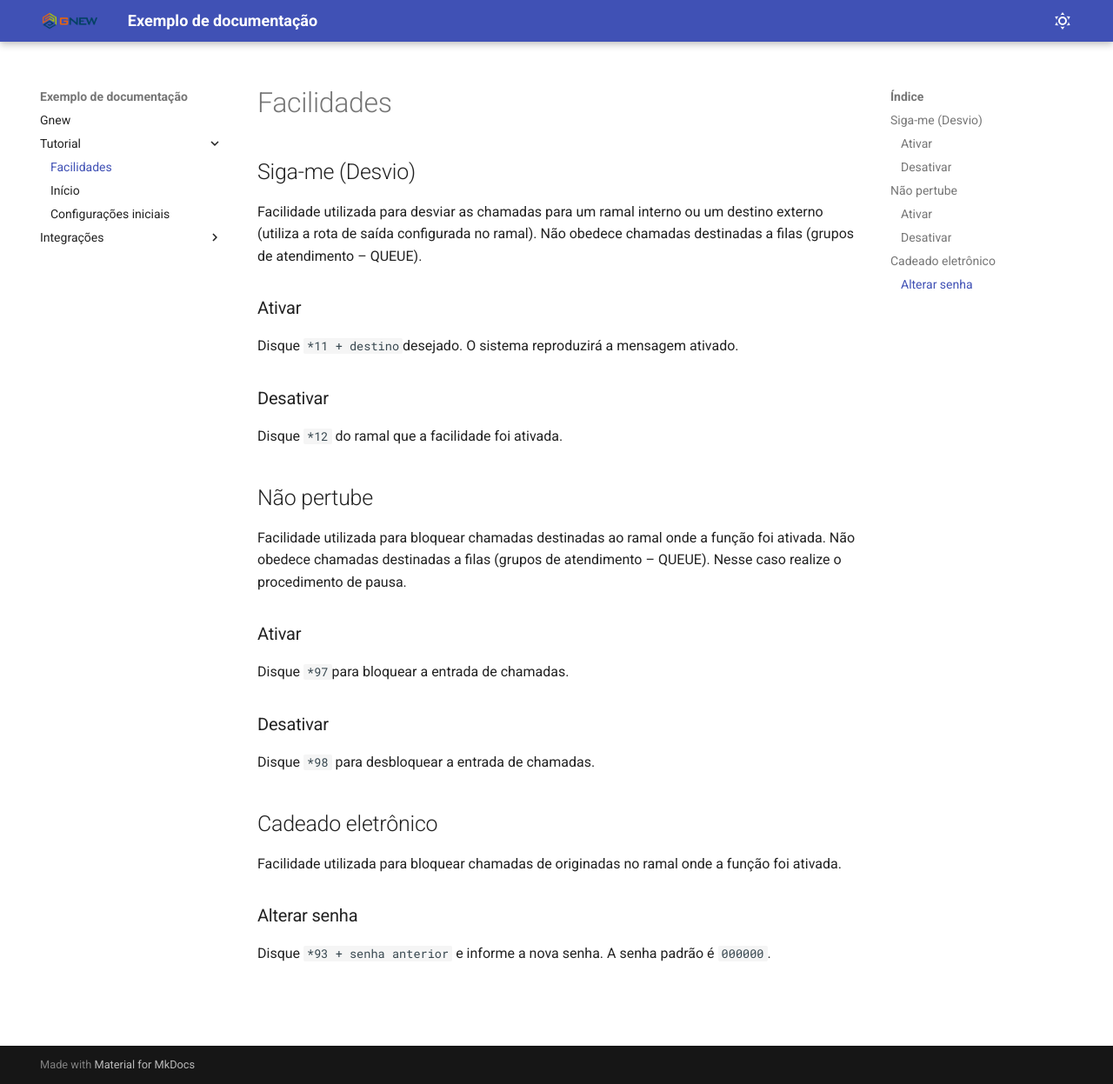
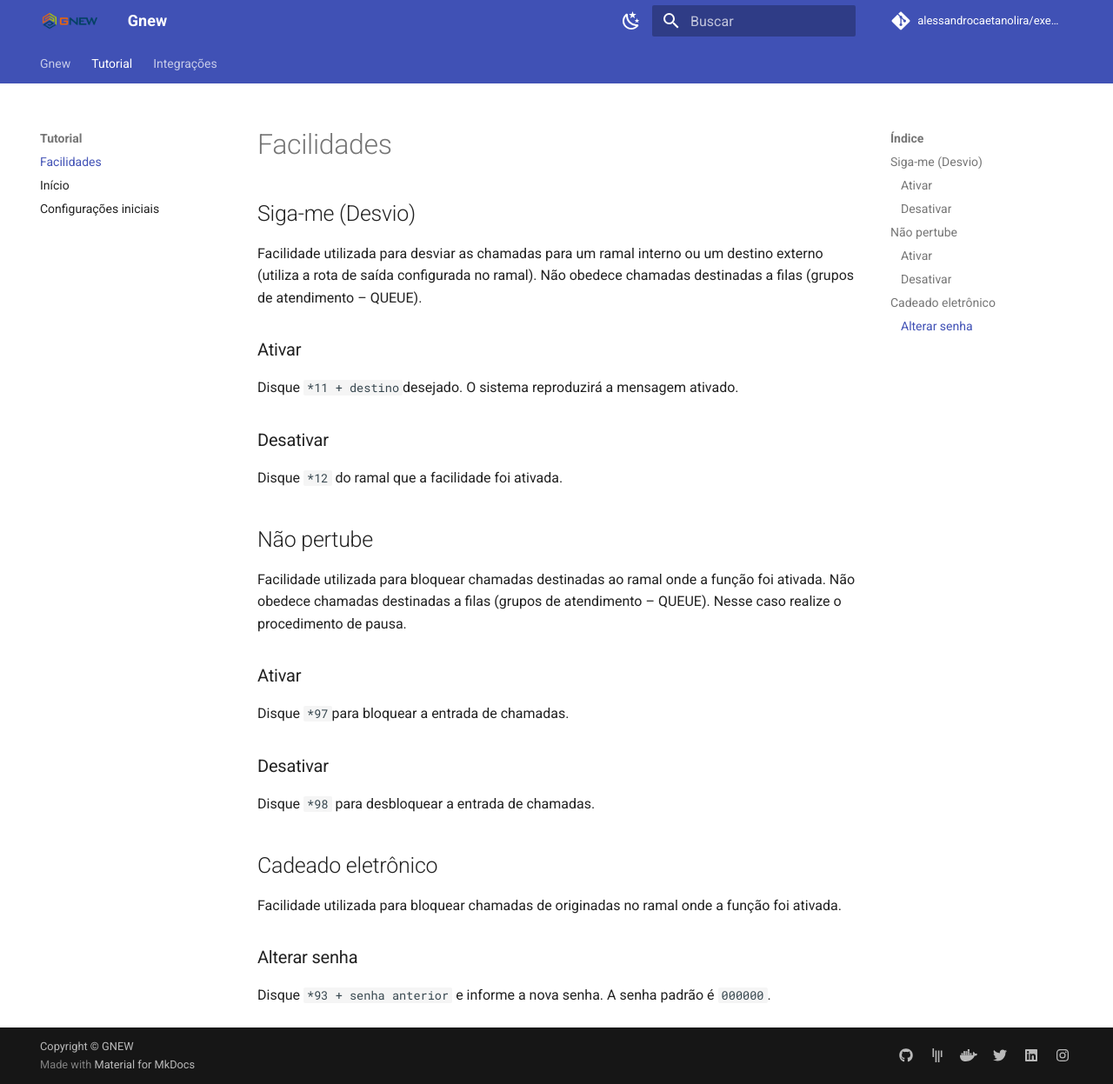
Before and after one commit to alessandrocaetanolira/exemplo-mkdocs, an MkDocs documentation site: the page built from docs/pages/tutorial/facilidades.md, in a window 1280 px wide and 1247 px high. Shown: the whole window at 87% size. Built offline with MkDocs 1.6.1 and Material for MkDocs 9.7.7, drawn with Linux system fonts in a browser that asks for light colours; comment, search, counter and statistics services are not loaded.

Commit message:
Navbar add e reestruturado os dirs

```diff
--- a/mkdocs.yml
+++ b/mkdocs.yml
@@ -1,29 +1,103 @@
-site_name: Exemplo de documentação
-# temas diversos: https://mkdocs.github.io/mkdocs-bootswatch/
-# theme: material
+# PROJECT INFORMATION
+site_name: Gnew
+
+# REPOSITORY
+# Repository
+repo_name: alessandrocaetanolira/exemplo-mkdocs
+repo_url: https://github.com/alessandrocaetanolira/exemplo-mkdocs
+edit_uri: ""
+
+# COPYRIGHT
+copyright: Copyright &copy; GNEW
+
+# CONFIGURATION
 theme:
-  language: pt
-  name:  material
-  # name:  sandstone
-  logo: assets/img/logo.png
-  favicon: assets/img/índice.ico
-  # custom modo escuro
-  palette:
-    - scheme: default
-      primary: default
-      toggle:
-        icon: material/weather-sunny
-        name: Modo noturno
-    - scheme: slate
-      primary: default
-      toggle:
-        icon: material/weather-night
-        name: Modo claro
+    logo: assets/imagens/logo.png
+    favicon: assets/icons/índice.ico
+    language: pt
+    name: material
+    features:
+      - navigation.tabs
+      - tabs
+    static_templates:
+    - 404.html
+    palette:
+      - scheme: default
+        primary: default
+        toggle:
+            icon: material/weather-night
+            name: Modo noturno
+      - scheme: slate
+        primary: default
+        toggle:
+            icon: material/weather-sunny
+            name: Modo Claro
 
 
+# Plugins
+plugins:
+  - search
+  - minify:
+      minify_html: true
+
+
+# CUSTOMIZATION
 extra_css:
-  - css/extra_css.css
+  - assets/css/extra_css.css
+extra:
+  social:
+    - icon: fontawesome/brands/github
+      link: https://github.com/squidfunk
+    - icon: fontawesome/brands/gitter
+      link: https://gitter.im/squidfunk/mkdocs-material
+    - icon: fontawesome/brands/docker
+      link: https://hub.docker.com/r/squidfunk/mkdocs-material/
+    - icon: fontawesome/brands/twitter
+      link: https://twitter.com/squidfunk
+    - icon: fontawesome/brands/linkedin
+      link: https://linkedin.com/in/squidfunk/
+    - icon: fontawesome/brands/instagram
+      link: https://instagram.com/squidfunk
 
+# Extensions
+markdown_extensions:
+  - markdown.extensions.admonition
+  - markdown.extensions.attr_list
+  - markdown.extensions.codehilite:
+      guess_lang: false
+  - markdown.extensions.def_list
+  - markdown.extensions.footnotes
+  - markdown.extensions.meta
+  - markdown.extensions.toc:
+      permalink: true
+  - pymdownx.arithmatex
+  - pymdownx.betterem:
+      smart_enable: all
+  - pymdownx.caret
+  - pymdownx.critic
+  - pymdownx.details
+  - pymdownx.emoji:
+      emoji_index: !!python/name:materialx.emoji.twemoji
+      emoji_generator: !!python/name:materialx.emoji.to_svg
+  # - pymdownx.highlight:
+  #     linenums_style: pymdownx-inline
+  - pymdownx.inlinehilite
+  - pymdownx.keys
+  - pymdownx.magiclink:
+      repo_url_shorthand: true
+      user: squidfunk
+      repo: mkdocs-material
+  - pymdownx.mark
+  - pymdownx.smartsymbols
+  - pymdownx.snippets:
+      check_paths: true
+  - pymdownx.superfences
+  - pymdownx.tabbed
+  - pymdownx.tasklist:
+      custom_checkbox: true
+  - pymdownx.tilde
+
+  # NAV
 nav:
   - Gnew: index.md
   - Tutorial:
@@ -34,17 +108,3 @@ nav:
     - MoviDesk:
       - Overview: pages/integracao/movidesk/overview.md
       - Preparando o ambiente: pages/integracao/movidesk/prepara_ambiente.md
-
-plugins:
-    - mkdocs-video
-
-
-# extensions
-markdown_extensions:
-  - pymdownx.tasklist #lista de tarefas
-
-# DEPLOY githubPages
-# $ mkdocs gh-deploy
-
-# DEPLOY apache
-# $ mkdocs build
--- a/requirements.txt
+++ b/requirements.txt
@@ -9,6 +12,7 @@ mkdocs==1.2.3
 mkdocs-bootswatch==1.1
 mkdocs-material==8.1.11
 mkdocs-material-extensions==1.0.3
+mkdocs-minify-plugin==0.5.0
 mkdocs-video==1.1.0
 packaging==21.3
 Pygments==2.11.2
```
Also changed, not shown: other parts of requirements.txt (+3 -0 lines), docs/index.md (+12 -7 lines), docs/pages/integracao/movidesk/overview.md (+1 -1 lines), docs/assets/css/extra_css.css (added), docs/assets/icons/índice.ico (renamed from docs/assets/img/índice.ico), docs/assets/imagens/integracoes/movidesk/Fluxo.png (renamed from docs/assets/img/Fluxo.png), docs/assets/imagens/logo.png (renamed from docs/assets/img/logo.png).
